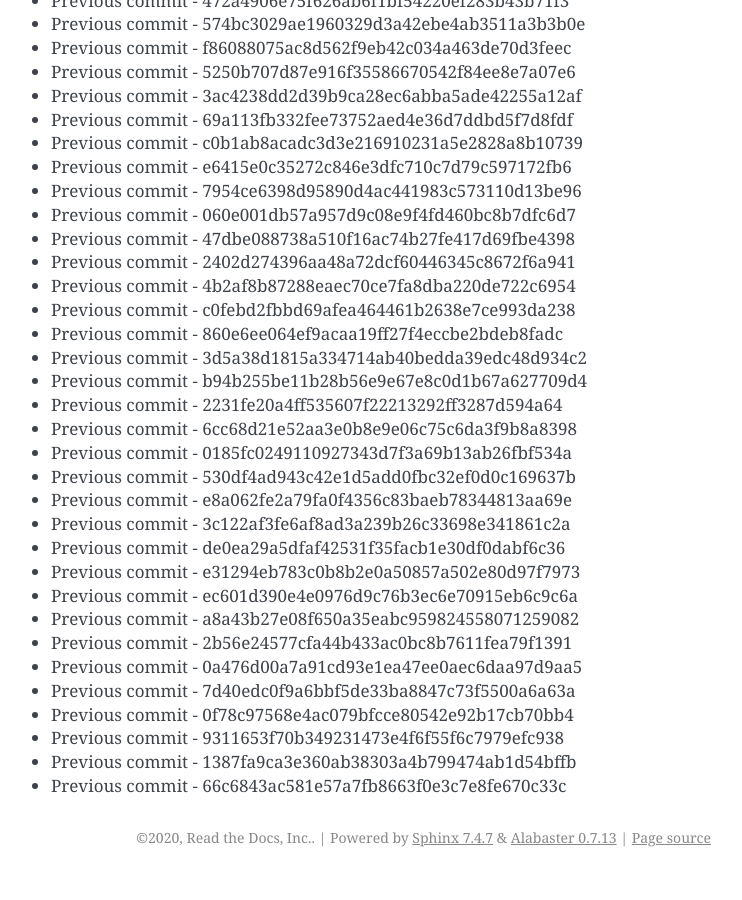
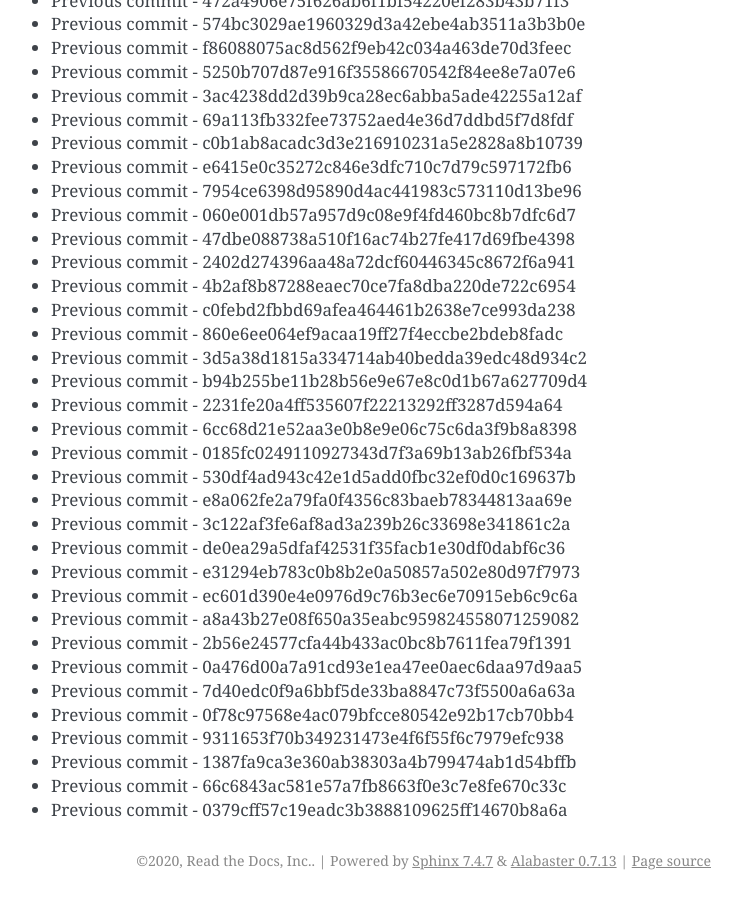
Before and after one commit to readthedocs/rtd-git-stresstest, a Sphinx documentation site: the page built from docs/updates.rst, in a window 1280 px wide and 900 px high, scrolled down 1702 px. Shown: the whole window, without its empty margins (399-1141 px from the left). Built offline with Sphinx 7.4.7, drawn with Linux system fonts in a browser that asks for light colours; before the commit the page ends 2579 px from its top, so only the background shows below that.

Commit message:
Generating commit from previous: 0379cff57c19eadc3b3888109625ff14670b8a6a

```diff
--- a/docs/updates.rst
+++ b/docs/updates.rst
@@ -103,3 +103,4 @@ It can be tested for any performance characteristics.
 * Previous commit - 9311653f70b349231473e4f6f55f6c7979efc938
 * Previous commit - 1387fa9ca3e360ab38303a4b799474ab1d54bffb
 * Previous commit - 66c6843ac581e57a7fb8663f0e3c7e8fe670c33c
+* Previous commit - 0379cff57c19eadc3b3888109625ff14670b8a6a
```
